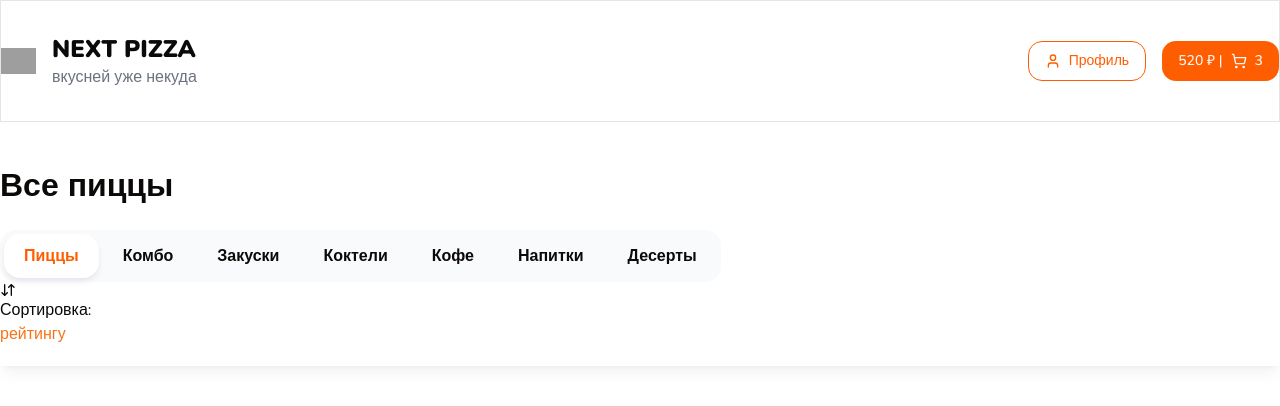
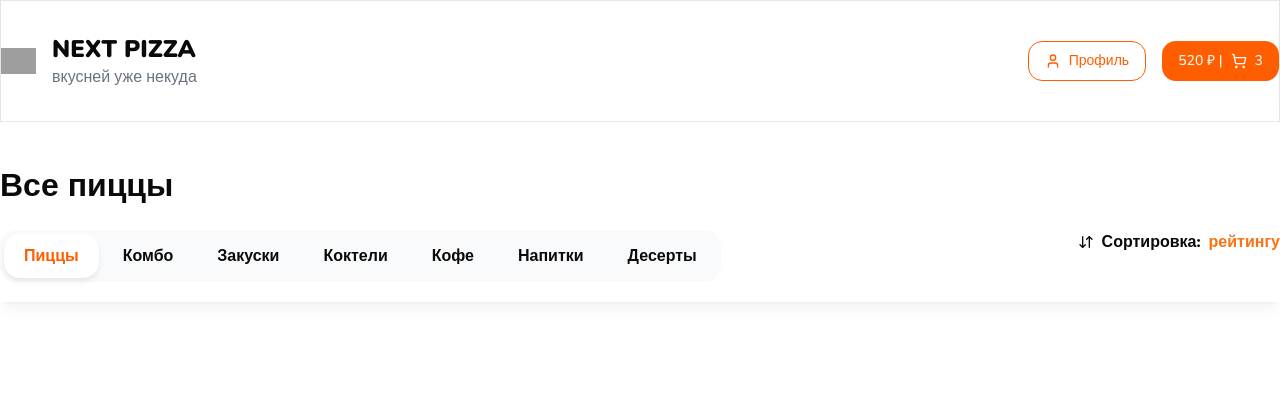
Before and after one commit to Arhiriy/new1, a Next.js app: page / in a window 1280 px wide. Shown: the top 406 px of the page. Built offline with nearby package versions, Linux system fonts and the light colour scheme; grey boxes are pictures that could not be loaded.

Commit message:
filtering_output

```diff
--- a/components/shared/header.tsx
+++ b/components/shared/header.tsx
@@ -17,7 +17,7 @@ export const Header: React.FC<Props> = ({ className }) => {
         <header className={cn('border border-b', className)}>
             <Container className='flex items-center justify-between py-8'>
                 {/* Лого */}
-                <div className='flex  gap-4 items-center'>
+                <div className='flex gap-4 items-center'>
                     <Image src="/logo.svg" alt="лого" width={35} height={35} />
                     <div>
                         <h1 className='uppercase font-black text-2xl'> next pizza</h1>
--- a/components/shared/sort-popup.tsx
+++ b/components/shared/sort-popup.tsx
@@ -7,10 +7,10 @@ interface Props {
 export const SortPopup: React.FC<Props> = ({ className }) =>  {
   return (
     <>
-      <div>
-        <ArrowDownUp size={16}/>
-        <h1 className="">Сортировка:</h1>
-        <p className="text-orange-500">рейтингу</p>
+      <div className="flex items-center gap-2">
+        <div><ArrowDownUp size={16}/></div>
+        <div><h1 className="font-extrabold">Сортировка:</h1></div>
+        <div><p className="text-orange-500 font-extrabold">рейтингу</p></div>
       </div>
     </>
   );
--- a/components/shared/top-bar.tsx
+++ b/components/shared/top-bar.tsx
@@ -10,9 +10,9 @@ interface Props {
 export const TopBar: React.FC<Props> = ({ className }) => {
     return (
         <div className={cn('sticky top-0 bg-white py-5 shadow-lg shadow-black/5 z-10', className)}>
-            <Container>
-                <Categories/>
-                <SortPopup/>
+            <Container className="flex justify-between">
+                <div className="order-1"><Categories/></div>
+                <div className="order-2"><SortPopup/></div>
             </Container>
         </div>
     );
```
Also changed, not shown: components/shared/filter-checkbox.tsx (added), components/shared/filters.tsx (added).
